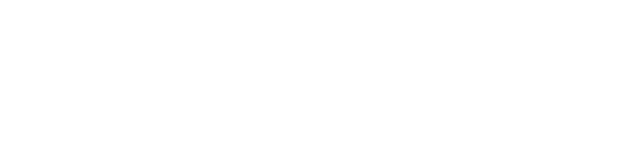
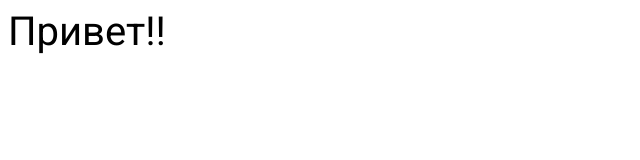
Before and after one commit to letanatol/pet-projects_R_S_School_stage_1-2, a plain HTML site: page hangman/index.html in a window 1280 px wide. Shown: the whole page, without its empty margins (0-640 px from the left). Drawn offline with Linux system fonts and the light colour scheme.

Commit message:
feat: add title and font

```diff
--- a/hangman/index.html
+++ b/hangman/index.html
@@ -1,12 +1,19 @@
 <!DOCTYPE html>
 <html lang="en">
+
 <head>
   <meta charset="UTF-8">
   <meta name="viewport" content="width=device-width, initial-scale=1.0">
-  <title>Document</title>
+  <title>Hangman</title>
   <link rel="stylesheet" href="./assets/favicon.png">
+  <link rel="preconnect" href="https://fonts.googleapis.com">
+  <link rel="preconnect" href="https://fonts.gstatic.com" crossorigin>
+  <link href="https://fonts.googleapis.com/css2?family=Roboto:wght@400;500;700&display=swap" rel="stylesheet">
+  <link rel="stylesheet" href="./style.css">
 </head>
+
 <body>
+  Привет!!
+</body>
 
-</body>
 </html>
--- /dev/null
+++ b/hangman/style.css
@@ -0,0 +1,4 @@
+body {
+  font-family: 'Roboto', sans-serif;
+  font-size: 40px;
+}
```
